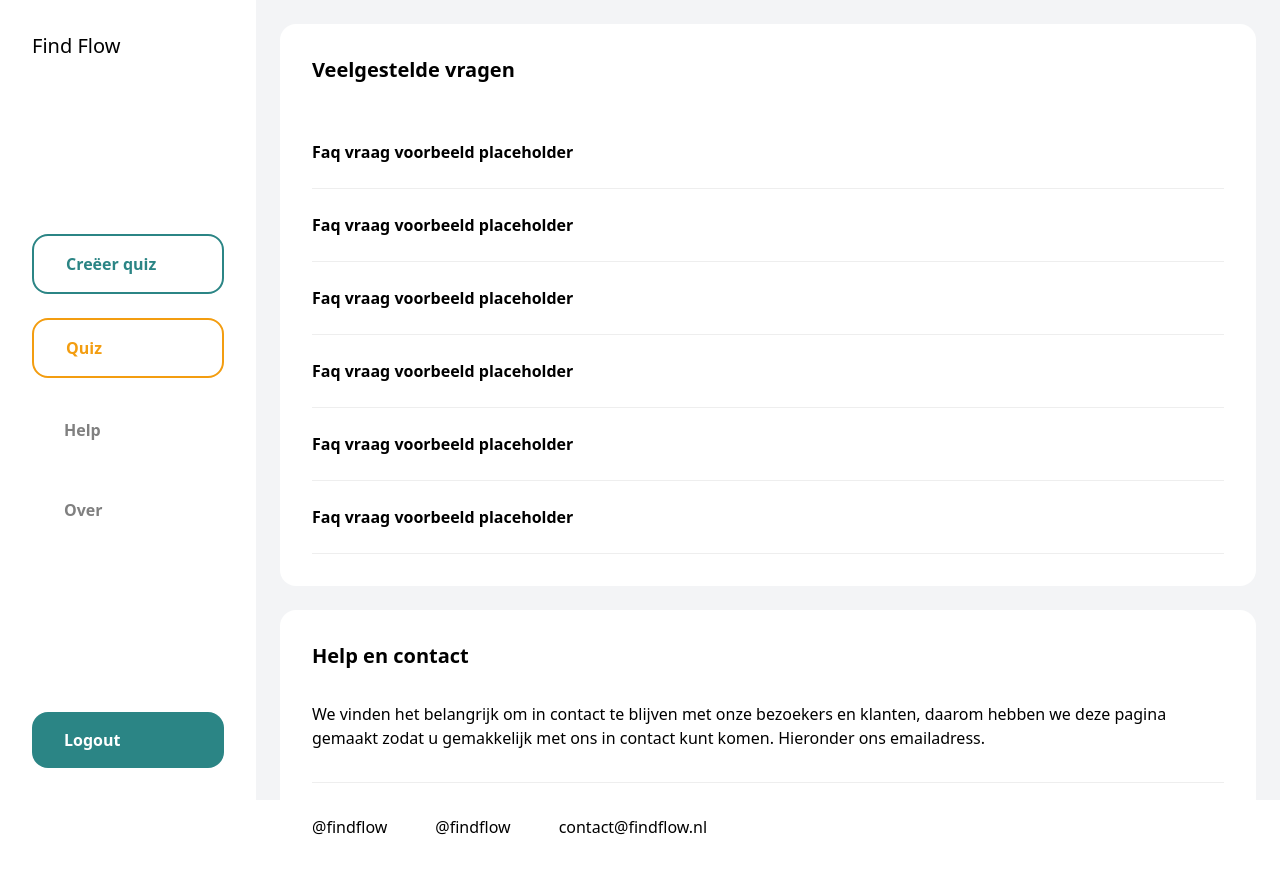
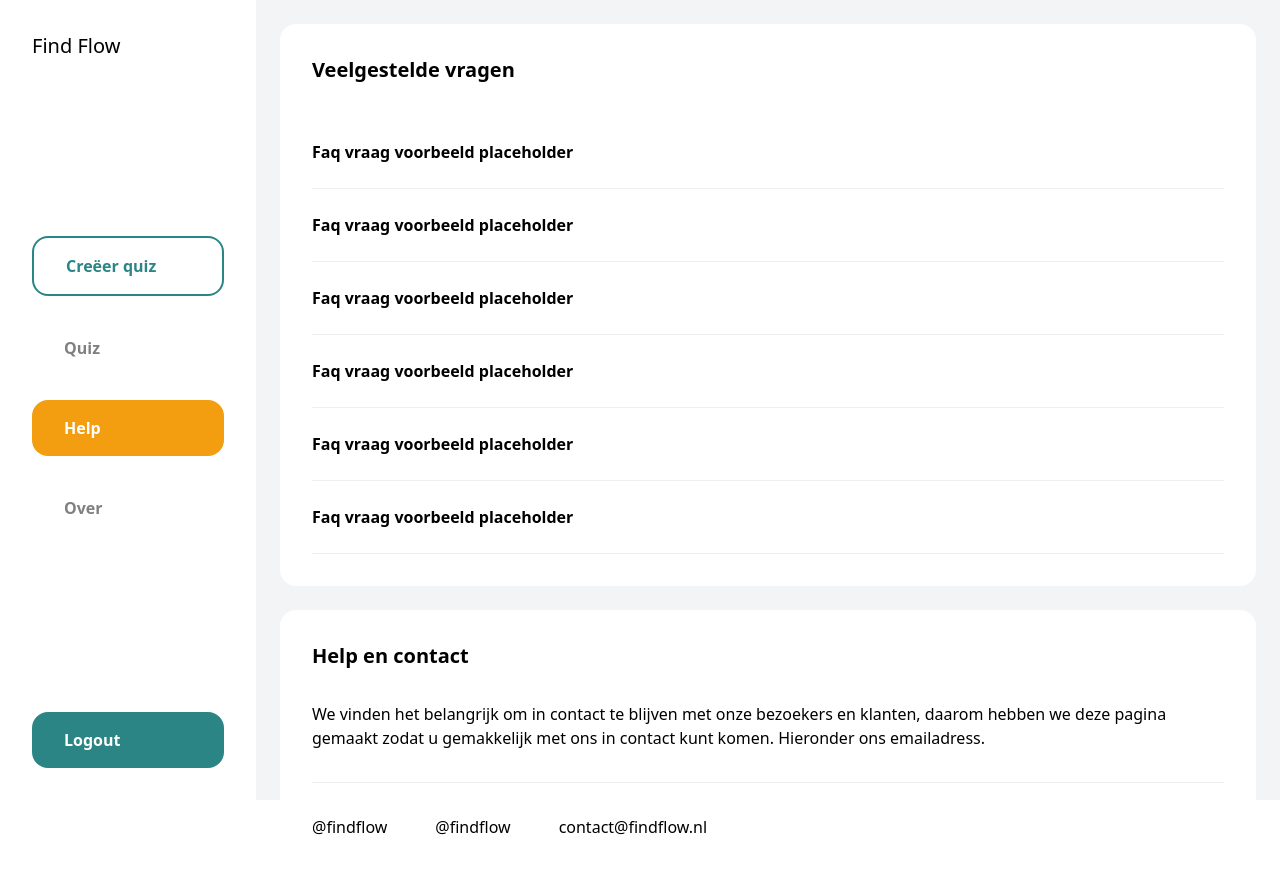
Before and after one commit to joeribreedveld/findflow, a Next.js app: page /help in a window 1280 px wide. Built offline with nearby package versions, Linux system fonts and the light colour scheme.

Commit message:
feat(sidebar): fix sidebar styling and add faq help to sidebar

```diff
--- a/src/components/common/Sidebar.tsx
+++ b/src/components/common/Sidebar.tsx
@@ -32,9 +32,9 @@ const Sidebar = () => {
             <Link href="/">
               <button
                 className={classNames("", {
-                  "w-full rounded-2xl border-2 border-[#F39D10] bg-[#F39D10] px-8 py-4 text-left font-semibold text-white":
+                  "w-full rounded-2xl bg-[#F39D10] px-8 py-4 text-left font-semibold text-white":
                     router.pathname === "/",
-                  "w-full rounded-2xl  border-2 border-[#F39D10] px-8 py-4 text-left font-semibold text-[#F39D10]":
+                  "w-full rounded-2xl px-8 py-4 text-left font-semibold text-[#808080] ":
                     router.pathname !== "/",
                 })}
               >
@@ -43,9 +43,18 @@ const Sidebar = () => {
             </Link>
           </li>
           <li>
-            <button className="w-full rounded-2xl px-8 py-4 text-left font-semibold text-[#808080]">
-              Help
-            </button>
+            <Link href="/help">
+              <button
+                className={classNames({
+                  "w-full rounded-2xl bg-[#F39D10] px-8 py-4 text-left font-semibold text-white":
+                    router.pathname === "/help",
+                  "w-full rounded-2xl px-8 py-4 text-left font-semibold text-[#808080] ":
+                    router.pathname !== "/help",
+                })}
+              >
+                Help
+              </button>
+            </Link>
           </li>
           <li>
             <button className="w-full rounded-2xl px-8 py-4 text-left font-semibold text-[#808080]">
```
